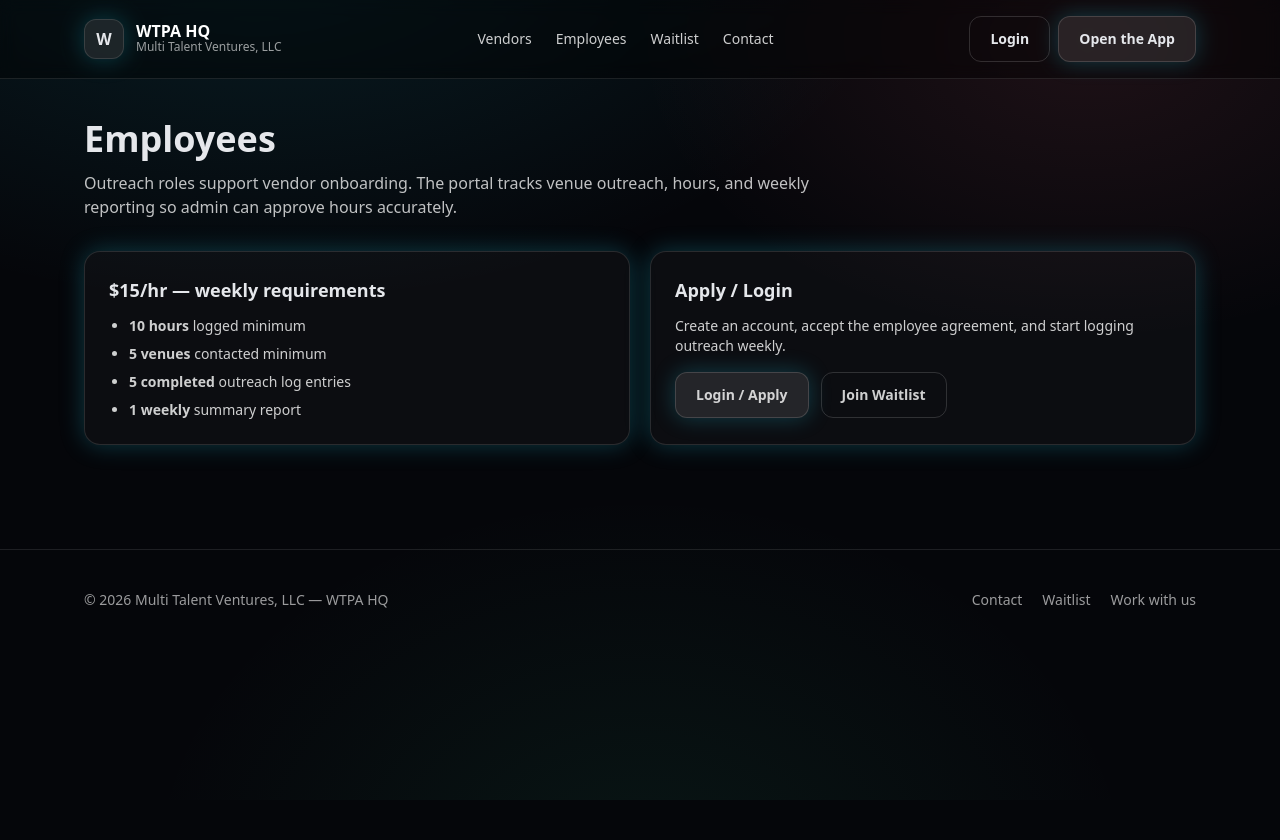
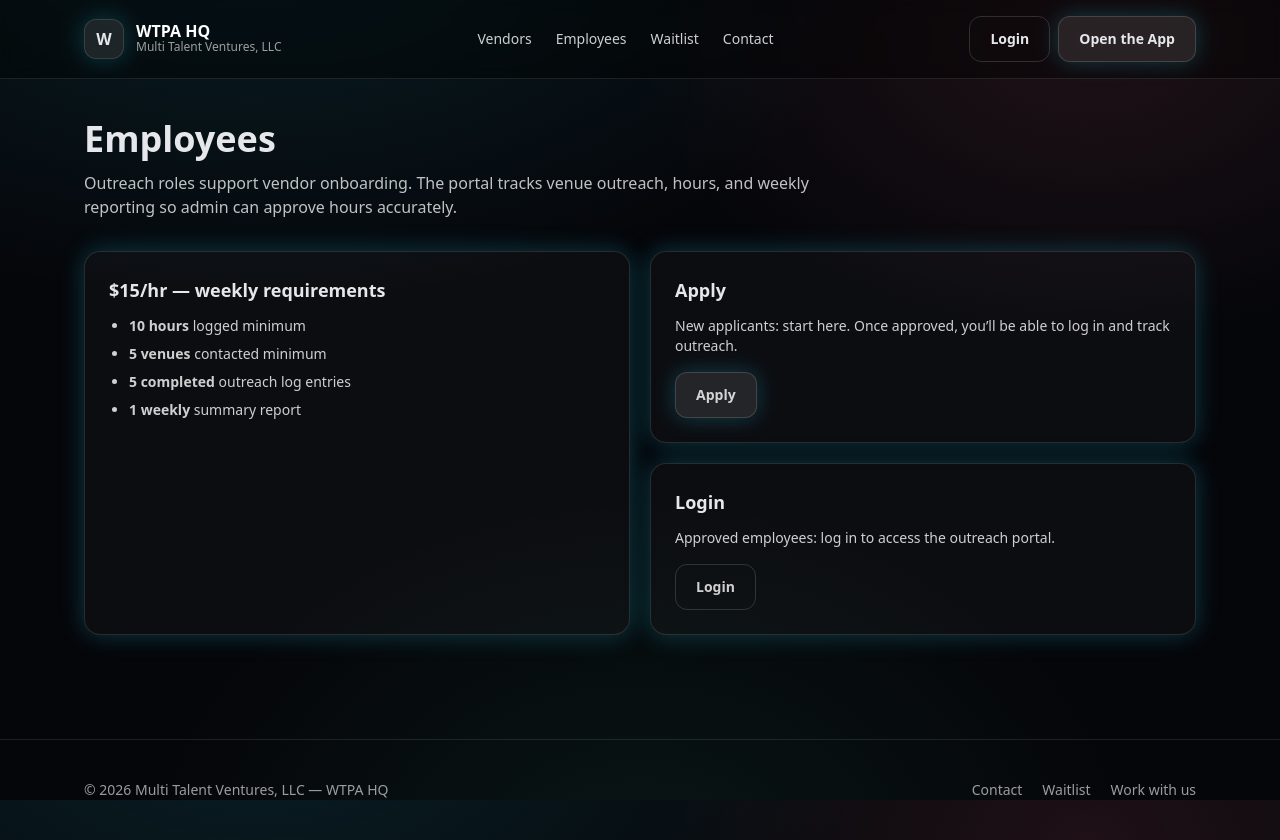
Before and after one commit to krimdelakrim/wtpa-hq, a Next.js app: page /employees in a window 1280 px wide. Before the commit the page ends 800 px from the top, so only its background shows below. Built offline with nearby package versions, Linux system fonts and the light colour scheme.

Commit message:
Initial commit

```diff
--- /dev/null
+++ b/app/(public)/employees/apply/page.tsx
@@ -0,0 +1,13 @@
+import NeonCard from "@/components/NeonCard";
+
+export default function Apply() {
+  return (
+    <div className="max-w-2xl">
+      <NeonCard title="Employee Application">
+        <p className="text-white/75">
+          Application intake goes here. (Link to your form or embed it.)
+        </p>
+      </NeonCard>
+    </div>
+  );
+}
--- a/app/(public)/employees/page.tsx
+++ b/app/(public)/employees/page.tsx
@@ -22,13 +22,23 @@ export default function Employees() {
           </ul>
         </NeonCard>
 
-        <NeonCard title="Apply / Login">
-          <p className="mb-4">Create an account, accept the employee agreement, and start logging outreach weekly.</p>
-          <div className="flex gap-3">
-            <NeonButton href="/login">Login / Apply</NeonButton>
-            <NeonButton href="/waitlist" variant="ghost">Join Waitlist</NeonButton>
-          </div>
-        </NeonCard>
+        <div className="grid gap-5">
+          <NeonCard title="Apply">
+            <p className="mb-4">
+              New applicants: start here. Once approved, you’ll be able to log in and track outreach.
+            </p>
+            <NeonButton href="/employees/apply">Apply</NeonButton>
+          </NeonCard>
+
+          <NeonCard title="Login">
+            <p className="mb-4">
+              Approved employees: log in to access the outreach portal.
+            </p>
+            <NeonButton href="/login?next=%2Fportal" variant="ghost">
+              Login
+            </NeonButton>
+          </NeonCard>
+        </div>
       </div>
     </div>
   );
--- a/app/page.tsx
+++ b/app/(public)/page.tsx
@@ -2,8 +2,8 @@ import NeonCard from "@/components/NeonCard";
 import NeonButton from "@/components/NeonButton";
 
 export default function Home() {
-  const appStore = process.env.NEXT_PUBLIC_APPSTORE_URL!;
-  const playStore = process.env.NEXT_PUBLIC_PLAYSTORE_URL!;
+  const appStore = process.env.NEXT_PUBLIC_APPSTORE_URL ?? "#";
+  const playStore = process.env.NEXT_PUBLIC_PLAYSTORE_URL ?? "#";
 
   return (
     <div className="space-y-10">
@@ -20,9 +20,22 @@ export default function Home() {
 
           <div className="flex flex-wrap gap-3 pt-2">
             <NeonButton href="/vendors">For Vendors</NeonButton>
-            <NeonButton href="/employees" variant="ghost">For Employees</NeonButton>
-            <a href={appStore} target="_blank" rel="noreferrer"><NeonButton>App Store</NeonButton></a>
-            <a href={playStore} target="_blank" rel="noreferrer"><NeonButton>Google Play</NeonButton></a>
+            <NeonButton href="/employees" variant="ghost">
+              For Employees
+            </NeonButton>
+
+            {/* Portal requires login */}
+            <NeonButton href="/login?next=%2Fportal" variant="ghost">
+              Employee Login
+            </NeonButton>
+
+            {/* Store links */}
+            <a href={appStore} target="_blank" rel="noreferrer">
+              <NeonButton>App Store</NeonButton>
+            </a>
+            <a href={playStore} target="_blank" rel="noreferrer">
+              <NeonButton>Google Play</NeonButton>
+            </a>
           </div>
         </div>
       </section>
--- a/app/(public)/waitlist/page.tsx
+++ /dev/null
@@ -1,85 +0,0 @@
-"use client";
-
-import { useState } from "react";
-import NeonCard from "@/components/NeonCard";
-import NeonButton from "@/components/NeonButton";
-import { supabaseBrowser } from "@/lib/supabase/client";
-
-export default function Waitlist() {
-  const supabase = supabaseBrowser();
-  const [role, setRole] = useState<"vendor" | "user" | "employee">("vendor");
-  const [name, setName] = useState("");
-  const [email, setEmail] = useState("");
-  const [city, setCity] = useState("");
-  const [state, setState] = useState("");
-  const [venueName, setVenueName] = useState("");
-  const [done, setDone] = useState(false);
-  const [err, setErr] = useState<string | null>(null);
-
-  const submit = async () => {
-    setErr(null);
-    const { error } = await supabase.from("waitlist").insert({
-      role,
-      name: name || null,
-      email,
-      city: city || null,
-      state: state || null,
-      venue_name: role === "vendor" ? (venueName || null) : null,
-    });
-    if (error) setErr(error.message);
-    else setDone(true);
-  };
-
-  return (
-    <div className="max-w-2xl">
-      <NeonCard title="Join the WTPA Waitlist">
-        {done ? (
-          <div className="text-white/80">You’re in. We’ll reach out with next steps.</div>
-        ) : (
-          <div className="space-y-4">
-            <div>
-              <label className="label">I am a…</label>
-              <select className="input" value={role} onChange={(e) => setRole(e.target.value as any)}>
-                <option value="vendor">Vendor / Venue</option>
-                <option value="user">User</option>
-                <option value="employee">Employee</option>
-              </select>
-            </div>
-
-            <div className="grid md:grid-cols-2 gap-3">
-              <div>
-                <label className="label">Name</label>
-                <input className="input" value={name} onChange={(e) => setName(e.target.value)} />
-              </div>
-              <div>
-                <label className="label">Email (required)</label>
-                <input className="input" value={email} onChange={(e) => setEmail(e.target.value)} />
-              </div>
-            </div>
-
-            {role === "vendor" ? (
-              <div>
-                <label className="label">Venue name</label>
-                <input className="input" value={venueName} onChange={(e) => setVenueName(e.target.value)} />
-              </div>
-            ) : null}
-
-            <div className="grid md:grid-cols-2 gap-3">
-              <div>
-                <label className="label">City</label>
-                <input className="input" value={city} onChange={(e) => setCity(e.target.value)} />
-              </div>
-              <div>
-                <label className="label">State</label>
-                <input className="input" value={state} onChange={(e) => setState(e.target.value)} />
-              </div>
-            </div>
-
-            <NeonButton onClick={submit} disabled={!email.includes("@")}>Join Waitlist</NeonButton>
-            {err ? <div className="text-red-300 text-sm">{err}</div> : null}
-          </div>
-        )}
-      </NeonCard>
-    </div>
-  );
-}
--- /dev/null
+++ b/app/app/page.tsx
@@ -0,0 +1,5 @@
+import { redirect } from "next/navigation";
+
+export default function AppEntry() {
+  redirect("/portal");
+}
--- a/app/layout.tsx
+++ b/app/layout.tsx
@@ -6,7 +6,7 @@ export const metadata = {
   description: "Where The Party At — HQ site + outreach ops.",
 };
 
-export const dynamic = "force-dynamic";
+
 
 export default function RootLayout({ children }: { children: ReactNode }) {
   return (
```
